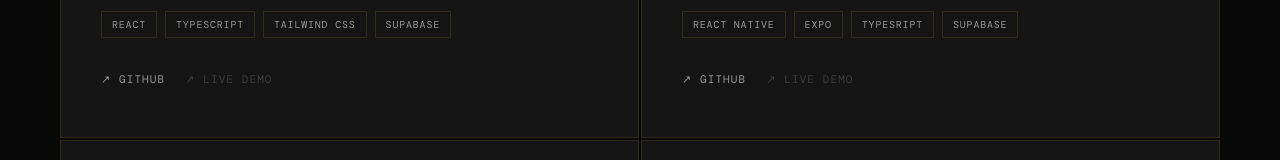
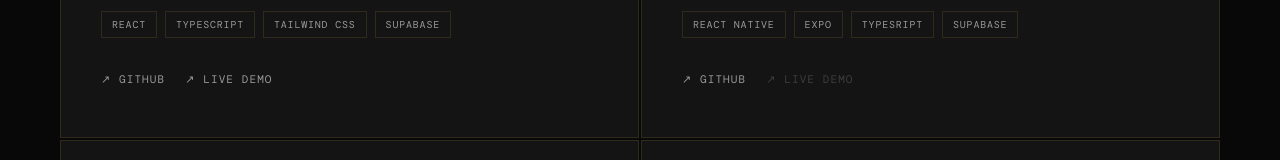
Before and after one commit to carlos-ky/portfolio, a Next.js app: page / in a window 1280 px wide. Shown: the part 3086-3246 px from the top of the page. Built offline with nearby package versions, Linux system fonts and the light colour scheme; a web font is replaced by a local one.

Commit message:
Dashboard is online

```diff
--- a/components/Projects.js
+++ b/components/Projects.js
@@ -9,8 +9,8 @@ const projects = [
     title: 'Dashboard Analytics — Gestion de contenu',
     desc: 'Dashboard fullstack de gestion de contenu connecté à Supabase. Authentification, gestion d\'articles, suivi de projets, analytics de visites, système de messagerie interne. Architecture multi-utilisateurs avec rôles différenciés.',
     stack: ['React', 'TypeScript', 'Tailwind CSS', 'Supabase'],
-    github: 'https://github.com/carlos-ky',
-    demo: null
+    github: 'https://github.com/carlos-ky/analytics-dashboard.git',
+    demo: 'https://analytics-dashboard-one-tau.vercel.app/'
   },
   {
     num: '02',
```
